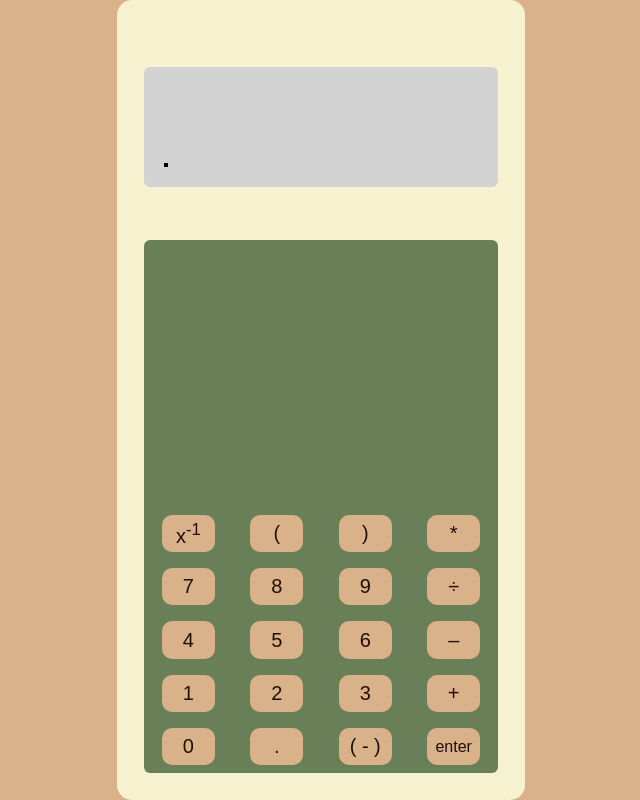
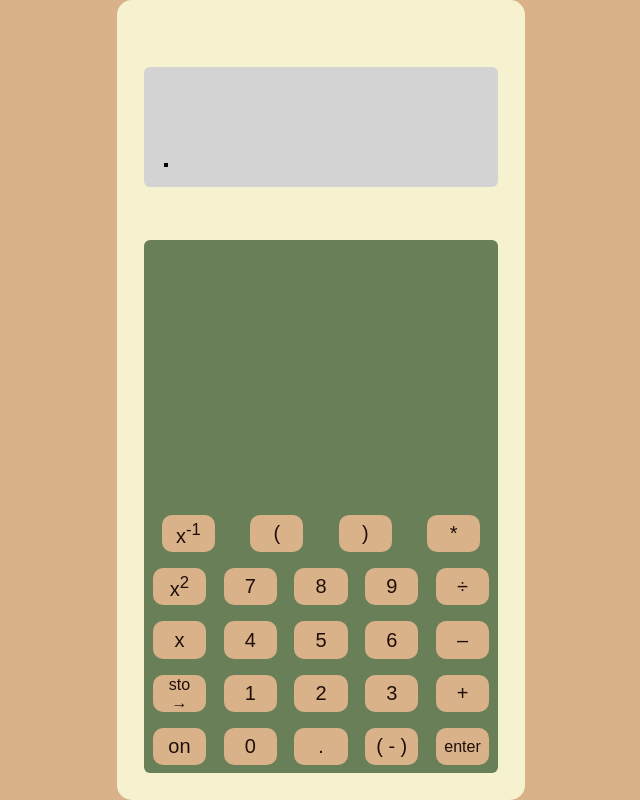
Before and after one commit to mikad74/calculator, a website: page index.html in a window 1280 px wide. Shown: the whole page, without its empty margins (319-959 px from the left). Drawn offline with Linux system fonts and the light colour scheme.

Commit message:
added buttons left of numbers, not yet implemented any functionality

```diff
--- a/css/style.css
+++ b/css/style.css
@@ -99,6 +99,7 @@ body {
   background-color: #d9b28a;
 }
 
+.button-row .store-var-btn,
 .button-row .enter-btn {
   font-size: 12pt;
 }
--- a/js/calculator.js
+++ b/js/calculator.js
@@ -1,3 +1,5 @@
+// Heart of the calculator. This file deals with everything regarding the calculator itself
+
 const calculator = {
   displayBuffer: undefined,
   currentLine: undefined,
--- a/js/main.js
+++ b/js/main.js
@@ -29,6 +29,10 @@ const setupButtonRow = function (buttons) {
 
 const setupButtons = function () {
   const buttonBox = document.querySelector(".buttonbox");
+  const numRowFunctions = ["store-var", "variable", "square"];
+  const numRowFunctionSymbols = ["sto \u2192", "x", "x<sup>2</sup>"];
+  const numRowFunctionsDisplay = ["\u2192", undefined, "<sup>2</sup>"];
+  const numRowFunctionsRaw = ["\u2192", undefined, "^<sup>2</sup>"];
   const primaryOperations = ["add", "subtract", "multiply", "divide"];
   const primaryOperatorSymbol = [
     symbols["add"],
@@ -38,8 +42,9 @@ const setupButtons = function () {
   ];
   let currentRow = [];
   for (let i = 0; i < 10; i++) {
-    currentRow.push({ labelText: `${i}`, classes: ["num-btn", `butn-${i}`] });
     if (i === 0) {
+      currentRow.push({ labelText: "on", classes: ["on-btn", "butn-on"] });
+      currentRow.push({ labelText: `${i}`, classes: ["num-btn", `butn-${i}`] });
       currentRow.push({ labelText: ".", classes: ["num-btn", "butn-dot"] });
       currentRow.push({
         labelText: "( \u2011 )",
@@ -49,6 +54,20 @@ const setupButtons = function () {
       });
       currentRow.push({ labelText: "enter", classes: ["enter-btn"] });
     }
+    if ((i + 2) % 3 == 0) {
+      const numRowFunction = numRowFunctions[(i + 2) / 3 - 1];
+      const numRowFunctionSymbol = numRowFunctionSymbols[(i + 2) / 3 - 1];
+      const numRowFunctionDisplay = numRowFunctionsDisplay[(i + 2) / 3 - 1];
+      const numRowFunctionRaw = numRowFunctionsRaw[(i + 2) / 3 - 1];
+      currentRow.push({
+        labelText: `${numRowFunctionSymbol}`,
+        rawText: `${numRowFunctionRaw}`,
+        displayText: `${numRowFunctionDisplay}`,
+        classes: ["func-btn", `${numRowFunction}-btn`],
+      });
+    }
+    if (i !== 0)
+      currentRow.push({ labelText: `${i}`, classes: ["num-btn", `butn-${i}`] });
     if (i % 3 == 0) {
       if (i != 0) {
         const operatorButton = primaryOperations[i / 3 - 1];
--- a/js/parser.js
+++ b/js/parser.js
@@ -48,34 +48,43 @@ function parser(str) {
           parsedString.push("*");
         }
         break;
+      case "number":
+        if (["close-bracket"].includes(previousParseType)) {
+          parsedString.push("*");
+        }
+        break;
     }
     let i = 0;
     while (
       currentParseType === getParseType(workingString.slice(i, i + 1)) &&
       i < workingString.length
     ) {
-      switch(currentParseType) {
+      switch (currentParseType) {
         case "multiplication-operator":
           if (
-          !["number", "close-bracket"].includes(previousParseType)
-            || i > 0
+            !["number", "close-bracket"].includes(previousParseType) ||
+            i > 0
           ) {
-          throw "Syntax Error"
+            throw "Syntax Error";
           }
           break;
         case "addition-operator":
           if (
-          !["number", "close-bracket"].includes(previousParseType)
-            || i > 0
+            !["number", "close-bracket"].includes(previousParseType) ||
+            i > 0
           ) {
-          throw "Syntax Error"
+            throw "Syntax Error";
           }
           break;
       }
       // console.log(currentParseType)
-      currentStringParse += currentParseType !== "subtract-operator" ? workingString.slice(i, i + 1): symbols.negate;
+      currentStringParse +=
+        currentParseType !== "subtract-operator"
+          ? workingString.slice(i, i + 1)
+          : symbols.negate;
       i++;
       if (currentParseType === "close-bracket") break;
+      if (currentParseType === "open-bracket") break;
       if (i > 200) break;
     }
     // console.log(currentParseType, previousParseType, parsedString);
@@ -83,6 +92,6 @@ function parser(str) {
     parsedString.push(currentStringParse);
     previousParseType = currentParseType;
   }
-  if (previousParseType === "function") throw "Syntax Error"
+  if (previousParseType === "function") throw "Syntax Error";
   return parsedString;
 }
--- a/js/symbols.js
+++ b/js/symbols.js
@@ -1,3 +1,5 @@
+// Script that defines all symbols used in the program.
+
 const symbols = {
   add: "+",
   subtract: "\u2012",
```
Also changed, not shown: 1 other file. Lines whose indentation alone changed are shown as unchanged.
